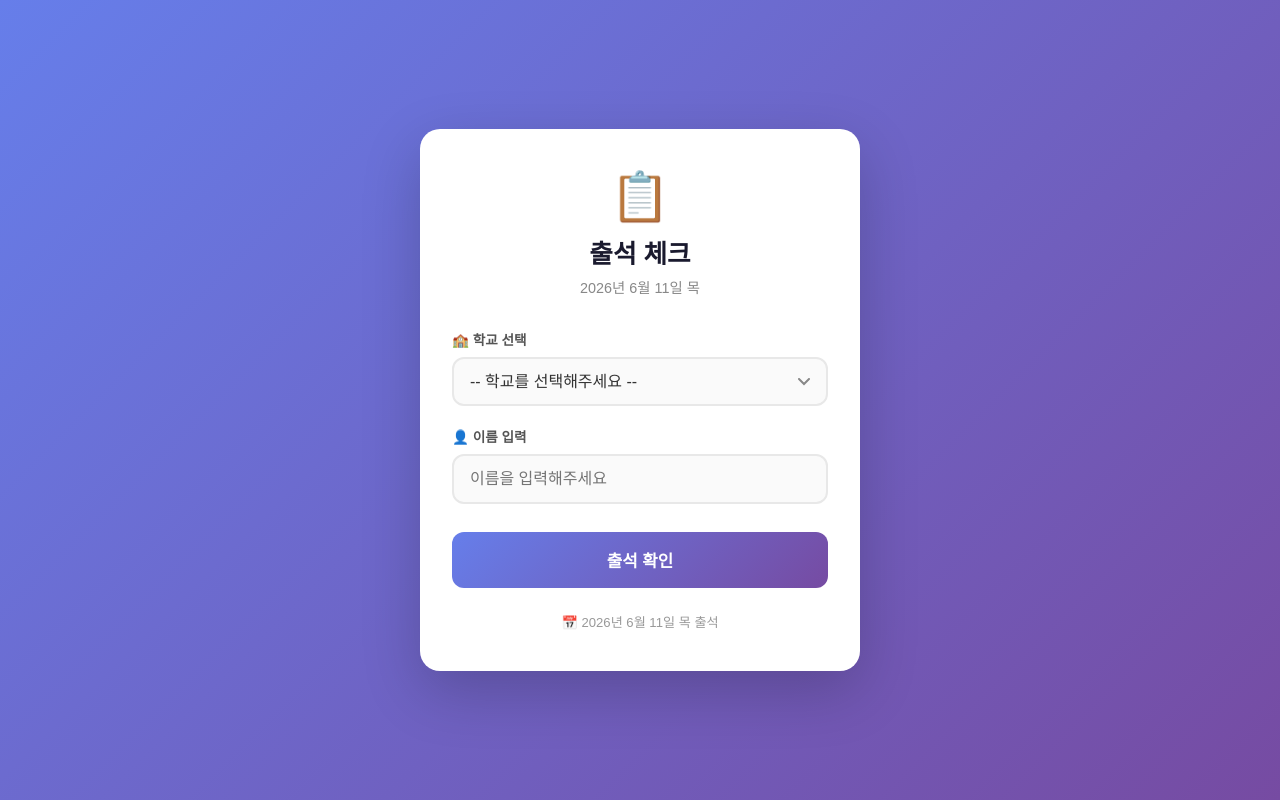
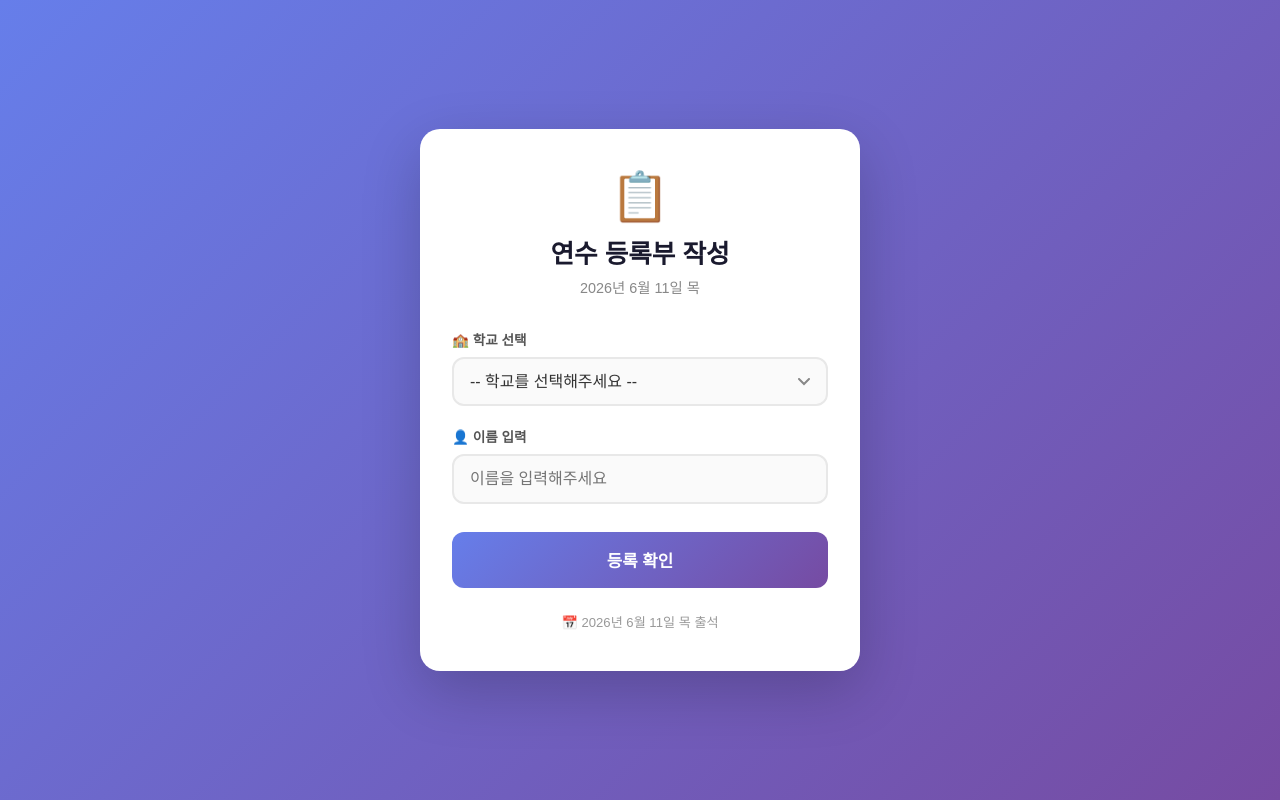
Before and after one commit to gjdadat/attendance, a plain HTML site: page index.html in a window 1280 px wide. Drawn offline with Linux system fonts and the light colour scheme; no server answers.

Commit message:
Update index.html

```diff
--- a/index.html
+++ b/index.html
@@ -3,7 +3,7 @@
 <head>
   <meta charset="UTF-8" />
   <meta name="viewport" content="width=device-width, initial-scale=1.0" />
-  <title>출석체크</title>
+  <title>연수등록부</title>
   <style>
     *, *::before, *::after { box-sizing: border-box; margin: 0; padding: 0; }
 
@@ -195,7 +195,7 @@
 <div class="card">
   <div class="card-header">
     <span class="emoji">📋</span>
-    <h1>출석 체크</h1>
+    <h1>연수 등록부 작성</h1>
     <p id="todayDisplay">날짜 로딩 중...</p>
   </div>
 
@@ -219,12 +219,12 @@
     </div>
     <div class="canvas-wrapper" id="canvasWrapper">
       <canvas id="signatureCanvas"></canvas>
-      <span class="sign-hint">이곳에 서명해주세요</span>
+      <span class="sign-hint">이곳에 이름을 적어주세요</span>
     </div>
   </div>
 
   <button class="btn-submit" id="submitBtn" onclick="handleSubmit()">
-    <span id="btnText">출석 확인</span>
+    <span id="btnText">등록 확인</span>
     <div class="spinner" id="spinner"></div>
   </button>
 
```
